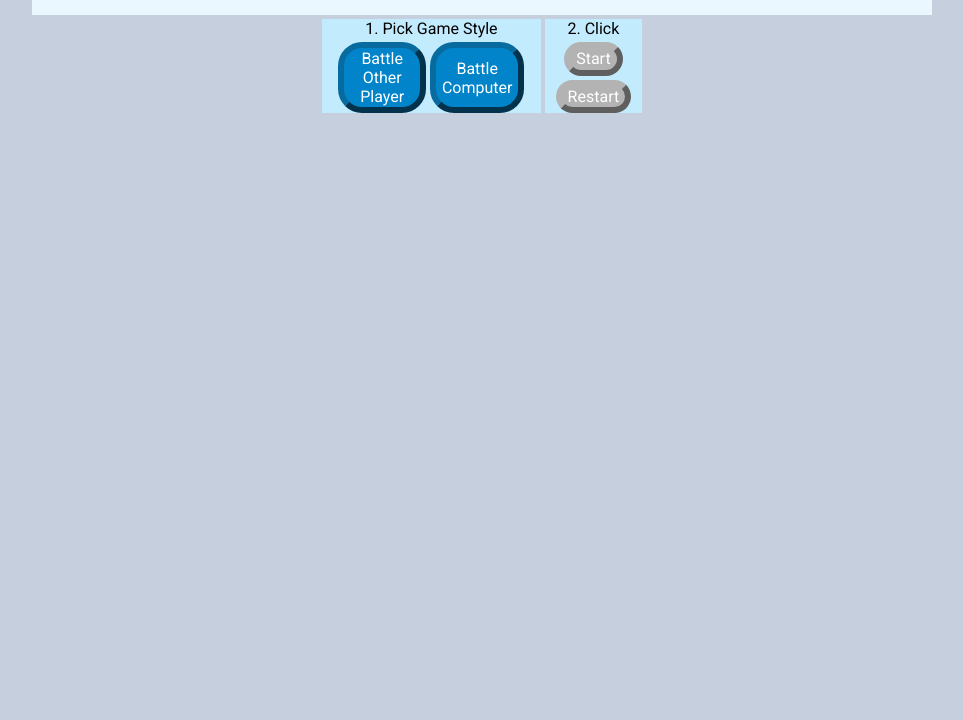
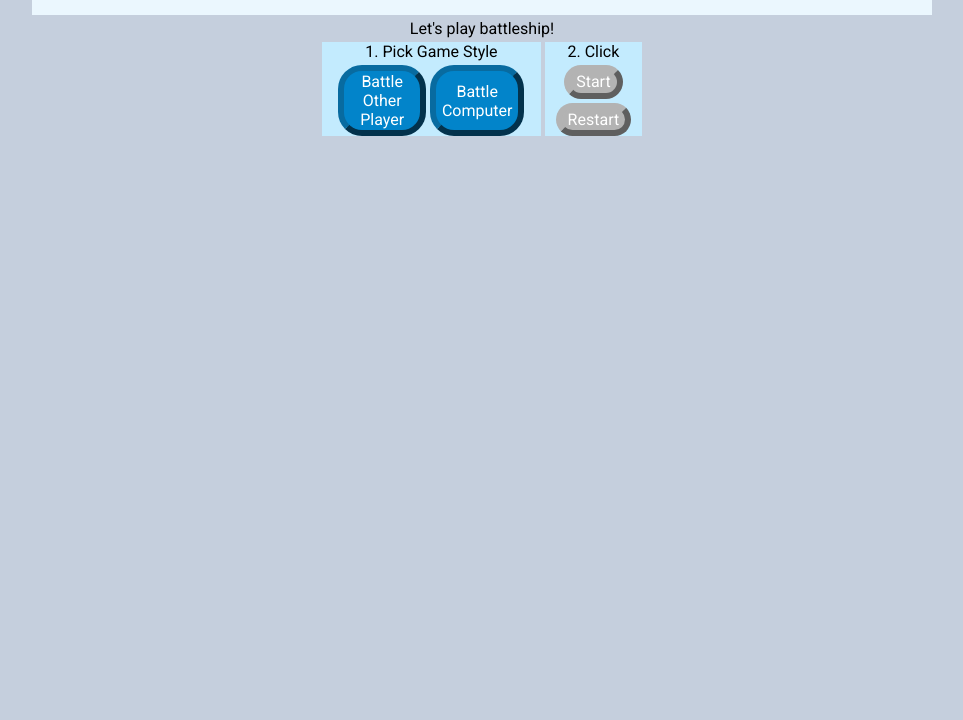
Before and after one commit to agentjesse/odin-battleship, a website built with webpack: page src/index.html in a window 1280 px wide. Shown: the part 80-800 px from the top of the page, without its empty margins (158-1121 px from the left). Built offline with nearby package versions, Linux system fonts and the light colour scheme.

Commit message:
feat: added message div, matched boards width to body

```diff
--- a/src/index.html
+++ b/src/index.html
@@ -26,6 +26,8 @@
 
   </div>
 
+  <div id="messageDiv">Let's play battleship! </div>
+
   <div class="setupControlsWrap">
     <div class="btnsWrap">
       <span>1. Pick Game Style</span>
--- a/src/index.js
+++ b/src/index.js
@@ -24,6 +24,7 @@ const initProject = ()=> {
   let gameType; //assign '1P'/'2P' when button clicked
   let player1; //player object
   let player2;
+  let currentPlayer; //player object
 
   //fn to re-render a player's 2 boards; call after data changes in either player's playGrid arrays
   const reRenderBoards = ()=> {
--- a/src/styles.css
+++ b/src/styles.css
@@ -42,6 +42,8 @@ body{
   font-family: 'Roboto', Arial, Helvetica, sans-serif;
   font-weight: 400;
   background-color: var(--grey1);
+  max-width: 56.25rem;
+  margin: 0 auto;
 
   h1 {
     text-align: center;
@@ -50,7 +52,6 @@ body{
 }
 
 #boardsAndLabelsDiv {
-  max-width: 56.25rem;
   margin: 0.25rem auto;
   background-color: var(--fg50);
   display: flex;
@@ -95,10 +96,14 @@ body{
   }
 }
 
+#messageDiv {
+  margin: 0 auto 0.25rem;
+  text-align: center;
+}
+
 .setupControlsWrap {
   display: flex;
   justify-content: center;
-  /* background-color: var(--fg50); */
   width: 20rem;
   margin: 0 auto;
   gap: 0.25rem;
```
